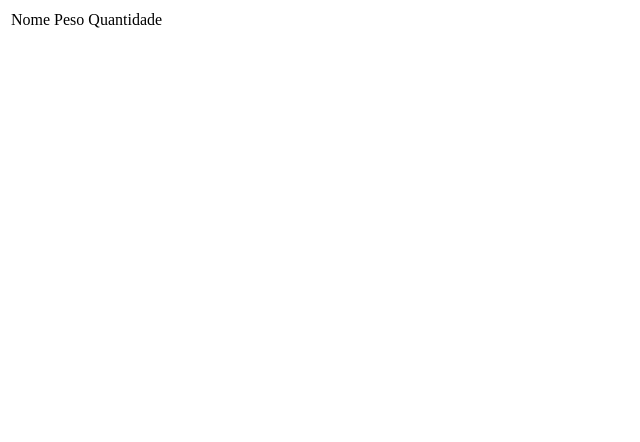
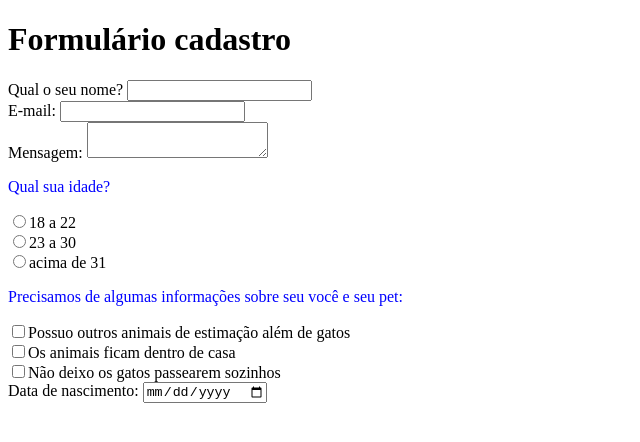
Before and after one commit to jenmacena19/STEM-web-devlopment, a plain HTML site: page aula-1/index.html in a window 1280 px wide. Shown: the whole page, without its empty margins (0-640 px from the left). Drawn offline with Linux system fonts and the light colour scheme.

Commit message:
feat: incluindo CSS

```diff
--- /dev/null
+++ b/aula-1/estilo.css
@@ -0,0 +1,3 @@
+p {
+    color: blue;
+}
--- a/aula-1/index.html
+++ b/aula-1/index.html
@@ -1,19 +1,50 @@
 <!DOCTYPE html>
 <html lang="en">
+
 <head>
     <meta charset="UTF-8">
     <meta name="viewport" content="width=device-width, initial-scale=1.0">
     <title>Document</title>
+    <link rel="stylesheet" href="estilo.css" />
 </head>
+
 <body>
+    <h1>Formulário cadastro</h1>
+    <form action="/pagina-processa-dados-do-form" method="post">
+        <div>
+            <label for="nome">Qual o seu nome?</label>
+            <input type="text" id="nome" />
+        </div>
+        <div>
+            <label for="email">E-mail:</label>
+            <input type="email" id="email" />
+        </div>
+        <div>
+            <label for="msg">Mensagem:</label>
+            <textarea id="msg"></textarea>
+        </div>
+        <div>
+            <p>Qual sua idade?</p>
+            <input type="radio" name="idade" value="18_22">18 a 22 <br>
+            <input type="radio" name="idade" value="23_30">23 a 30 <br>
+            <input type="radio" name="idade" value="mais31">acima de 31<br>
+        </div>
+        <div>
+            <p>Precisamos de algumas informações sobre seu você e seu pet:</p>
+            <input type="checkbox" name="pergunta1" value="outros_animais">Possuo outros animais de estimação além de
+            gatos<br>
+            <input type="checkbox" name="pergunta2" value="animais_em_casa">Os animais ficam dentro de casa<br>
+            <input type="checkbox" name="pergunta3" value="passear_sozinhos">Não deixo os gatos passearem sozinhos<br>
+        </div>
+        <div>
+            Data de nascimento: <input type="date" name="nascimento">
+        </div>
 
-    <table>
-        <tr>
-            <td>Nome</td>
-            <td>Peso</td>
-            <td>Quantidade</td>
-        </tr>
+
+    </form>
+
     </table>
 
 </body>
+
 </html>
--- /dev/null
+++ b/aula-2/estilo.css
@@ -0,0 +1,8 @@
+h1 {
+    color: rgb(68, 0, 255)
+}
+
+h2 {
+    color: red;
+    font-size: 12pt;
+}
```
Also changed, not shown: aula-1/index2.html (deleted, +0 -24 lines), aula-2/index.html (added, +15 -0 lines).
